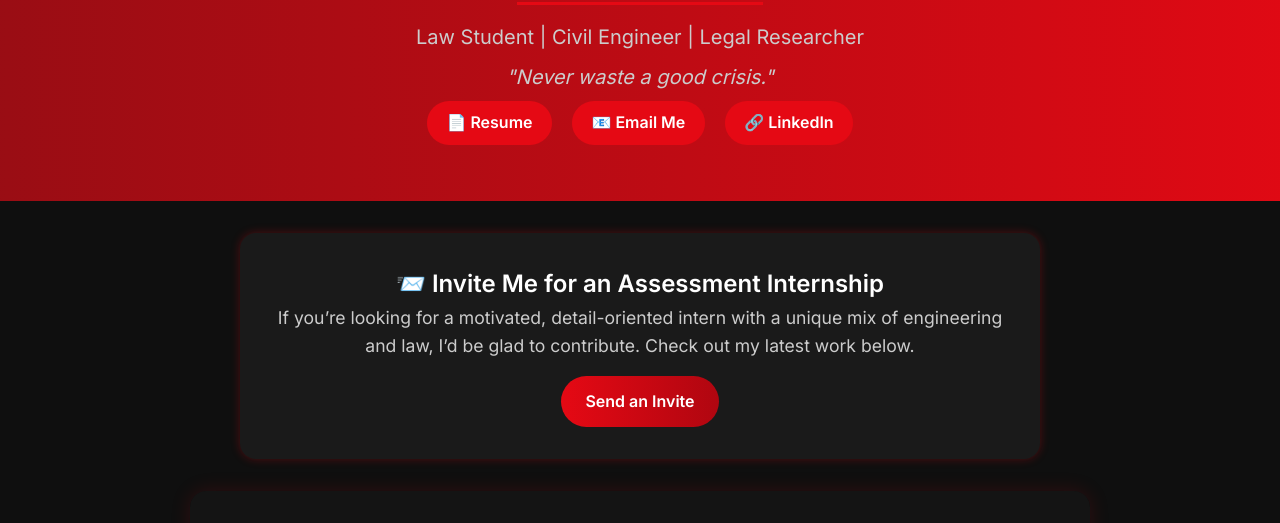
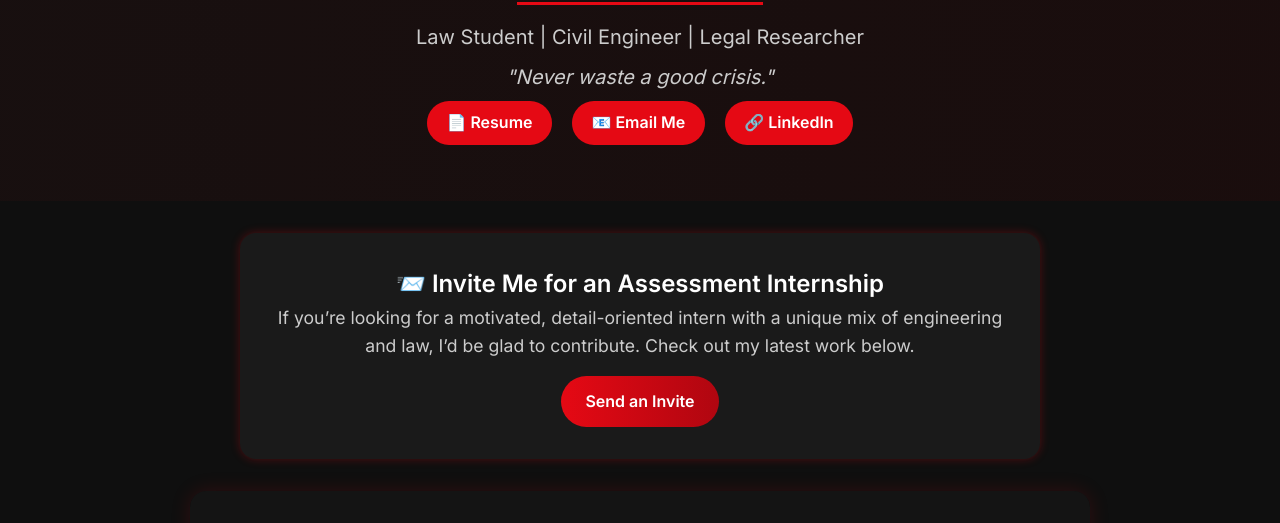
Before and after one commit to VijayPujar-11/vijaypujar-portfolio-dev, a plain HTML site: page index.html in a window 1280 px wide. Shown: the part 128-651 px from the top of the page. Drawn offline with Linux system fonts and the light colour scheme.

Commit message:
Update style.css

```diff
--- a/style.css
+++ b/style.css
@@ -18,7 +18,7 @@ body {
 .header {
   text-align: center;
   padding: 3rem 1rem;
-  background: linear-gradient(270deg, #e50914, #141414, #e50914);
+  background: linear-gradient(270deg, #1a0d0d, #141414, #1a0d0d);
   background-size: 600% 600%;
   animation: gradientBG 12s ease infinite;
 }
```
